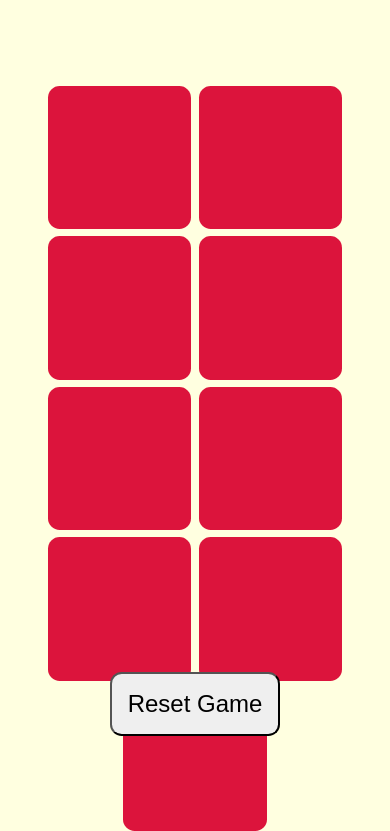
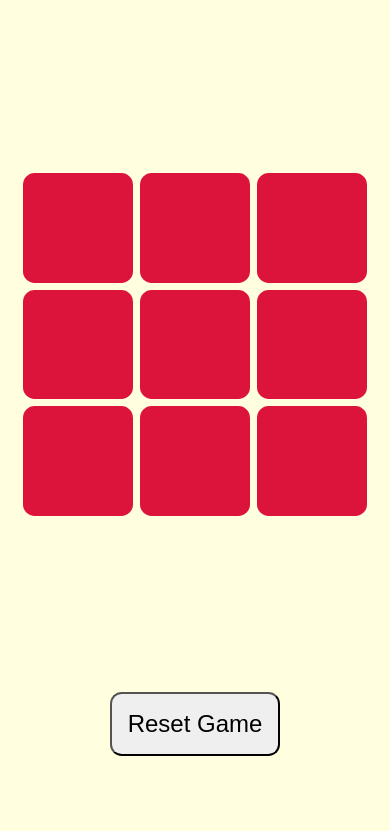
Before and after one commit to Uttkarsh-10/Tic-Tac-Toe, a plain HTML site: page index.html in a window 390 px wide. Shown: the part 40-871 px from the top of the page. After the commit the page ends 844 px from the top, so only its background shows below. Drawn offline with Linux system fonts and the light colour scheme.

Commit message:
added media queries

```diff
--- a/style.css
+++ b/style.css
@@ -12,6 +12,7 @@ body{
     display: flex;
     justify-content: center;
     align-items: center;
+    overflow: hidden;
 }
 
 .game {
@@ -56,3 +57,17 @@ body{
 .hide{
     display: none;
 }
+
+@media (width < 450px) {
+    .container{
+        padding: 10px;
+    }
+    .box{
+        height: 13vh;
+        width:  13vh;
+    }
+    .game{
+        display:flex;
+        align-content: center;
+    }
+}
```
